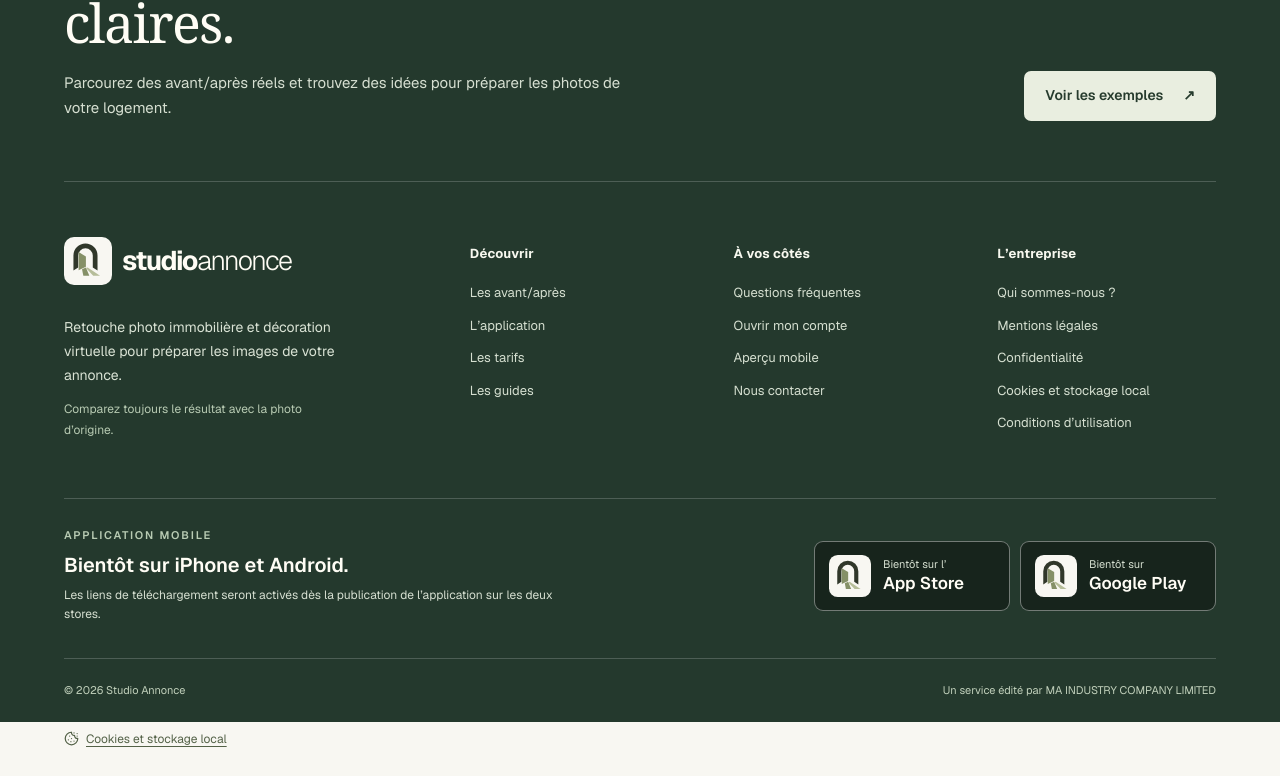
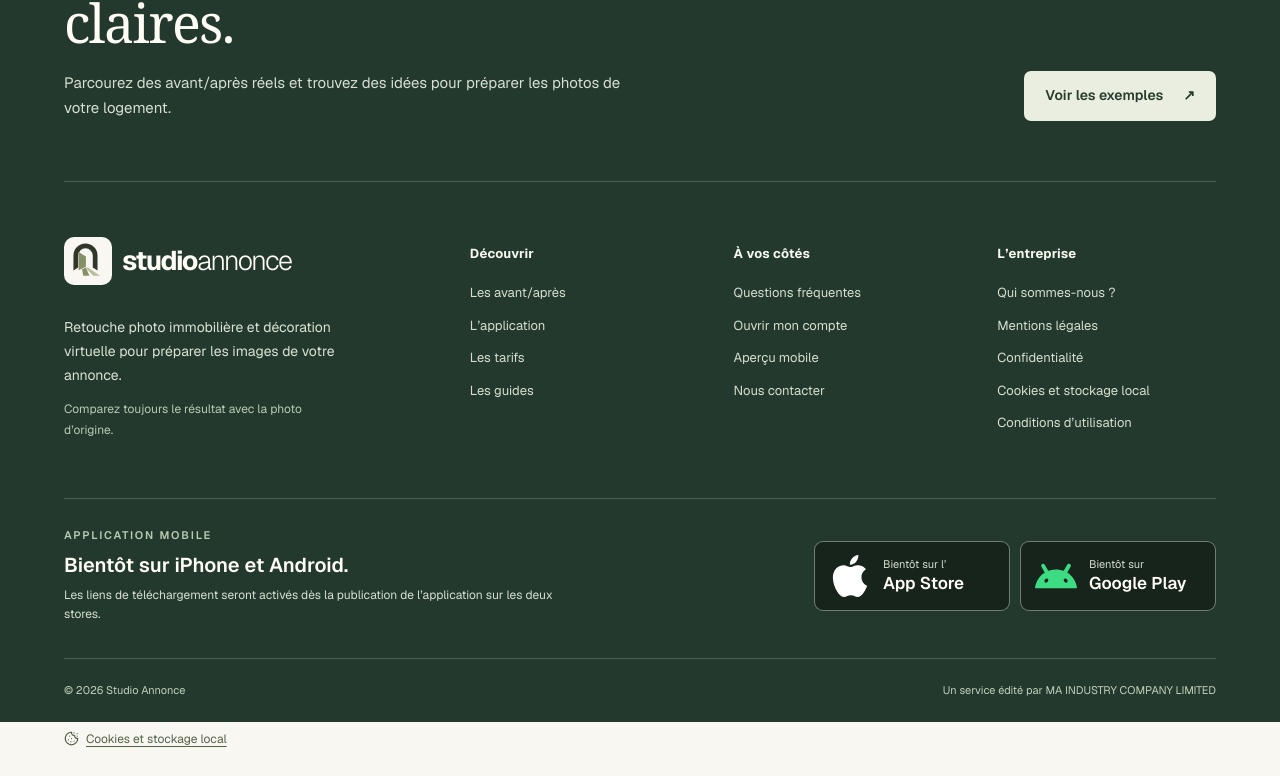
Before and after one commit to xSARRASx/studio-annonce, a Next.js app in the folder web/: page /cookies in a window 1280 px wide. Shown: the part 1652-2428 px from the top of the page. Built offline with nearby package versions, Linux system fonts and the light colour scheme.

Commit message:
fix(web): show Apple and Android platform logos in footer

```diff
--- a/web/components/site-footer.tsx
+++ b/web/components/site-footer.tsx
@@ -60,11 +60,11 @@ export function SiteFooter() {
         </div>
         <div className="site-footer-stores" aria-label="Application mobile bientôt disponible">
           <span className="site-footer-store-badge">
-            <Image src={`${base}/icone.svg`} alt="" width={42} height={42} />
+            <Image src={`${base}/platforms/apple.svg`} alt="" width={42} height={42} />
             <span><small>Bientôt sur l’</small><strong>App Store</strong></span>
           </span>
           <span className="site-footer-store-badge">
-            <Image src={`${base}/icone.svg`} alt="" width={42} height={42} />
+            <Image src={`${base}/platforms/android.svg`} alt="" width={42} height={42} />
             <span><small>Bientôt sur</small><strong>Google Play</strong></span>
           </span>
         </div>
```
Also changed, not shown: web/public/platforms/android.svg (added), web/public/platforms/apple.svg (added), 1 other file (tests, documents, lock files or other folders).
